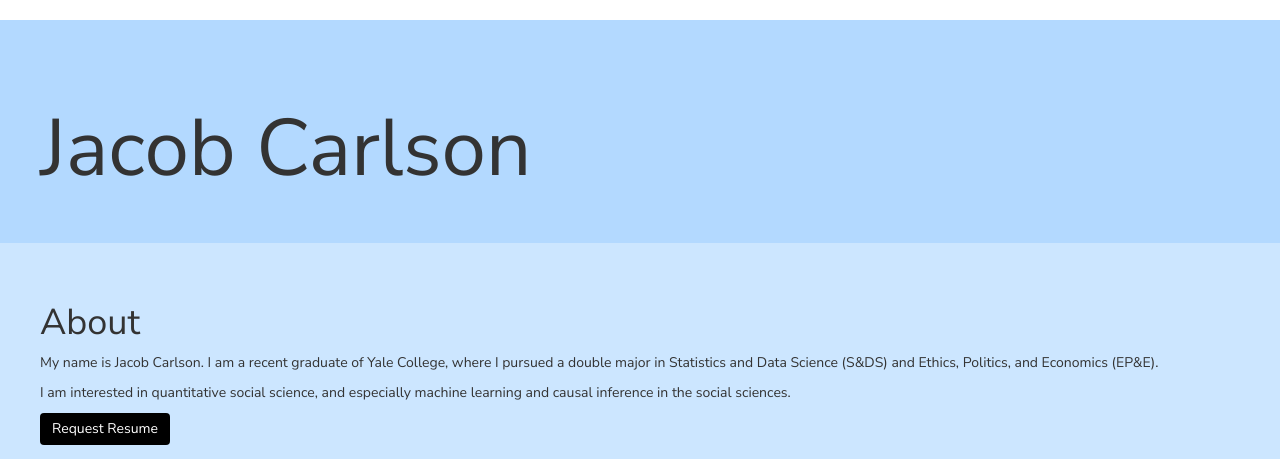
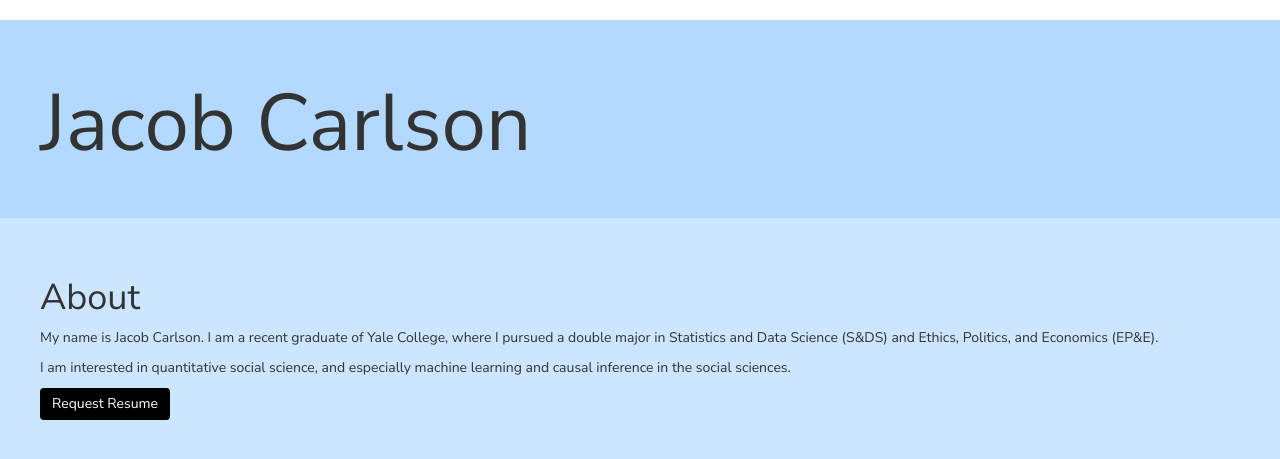
Before and after one commit to jscarlson/jscarlson.github.io, a PHP site: page / in a window 1280 px wide. Shown: the top 459 px of the page. Run offline with PHP 8.4, Linux system fonts and the light colour scheme.

Commit message:
Update style.css

```diff
--- a/style.css
+++ b/style.css
@@ -21,7 +21,8 @@ body {
 
 #header h1 {
     font-size: 80px;
-    padding-top: 25px;
+    padding-top: 20px;
+    margin-top: 0px;
 }
 
 #about {
```
